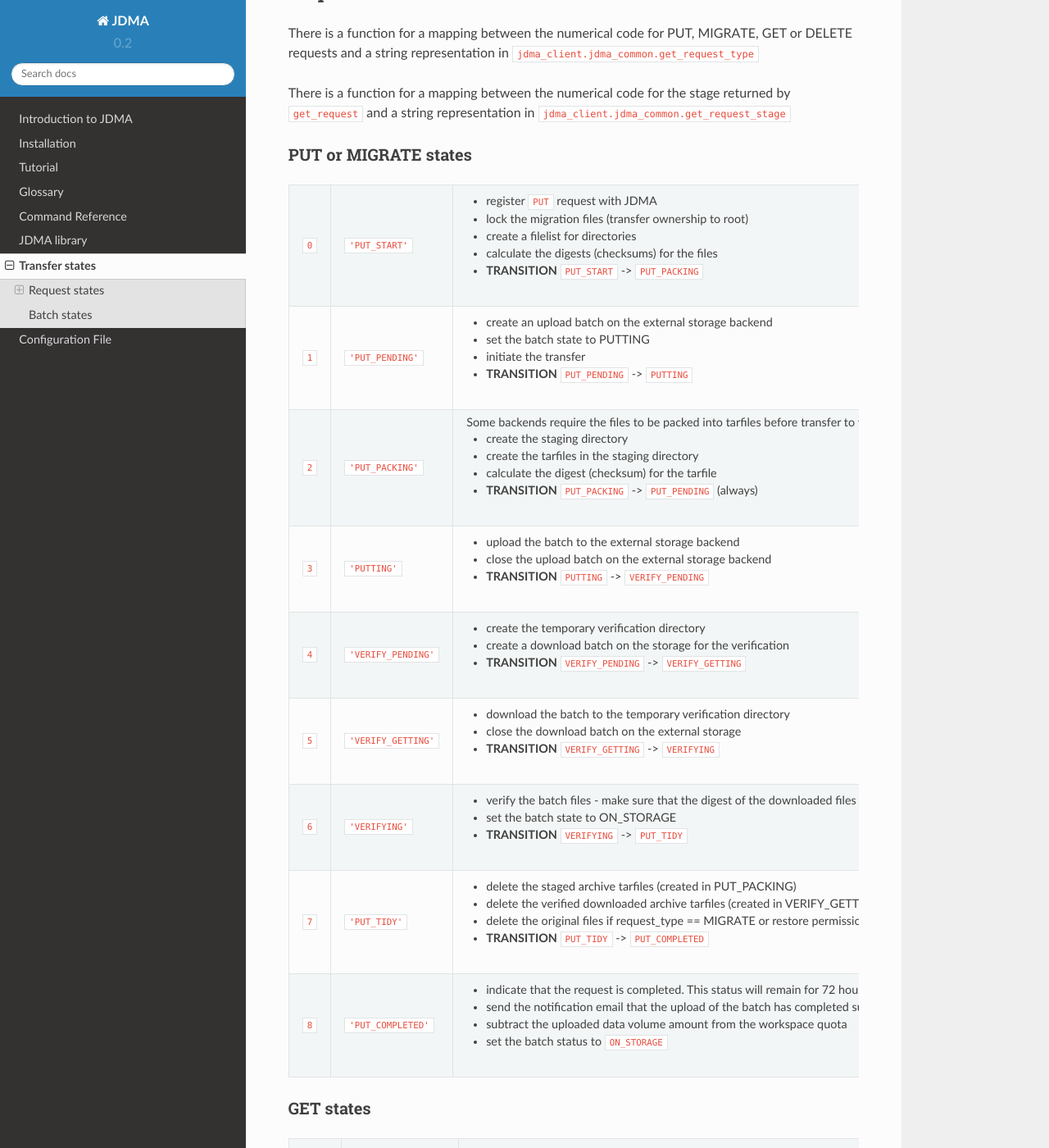
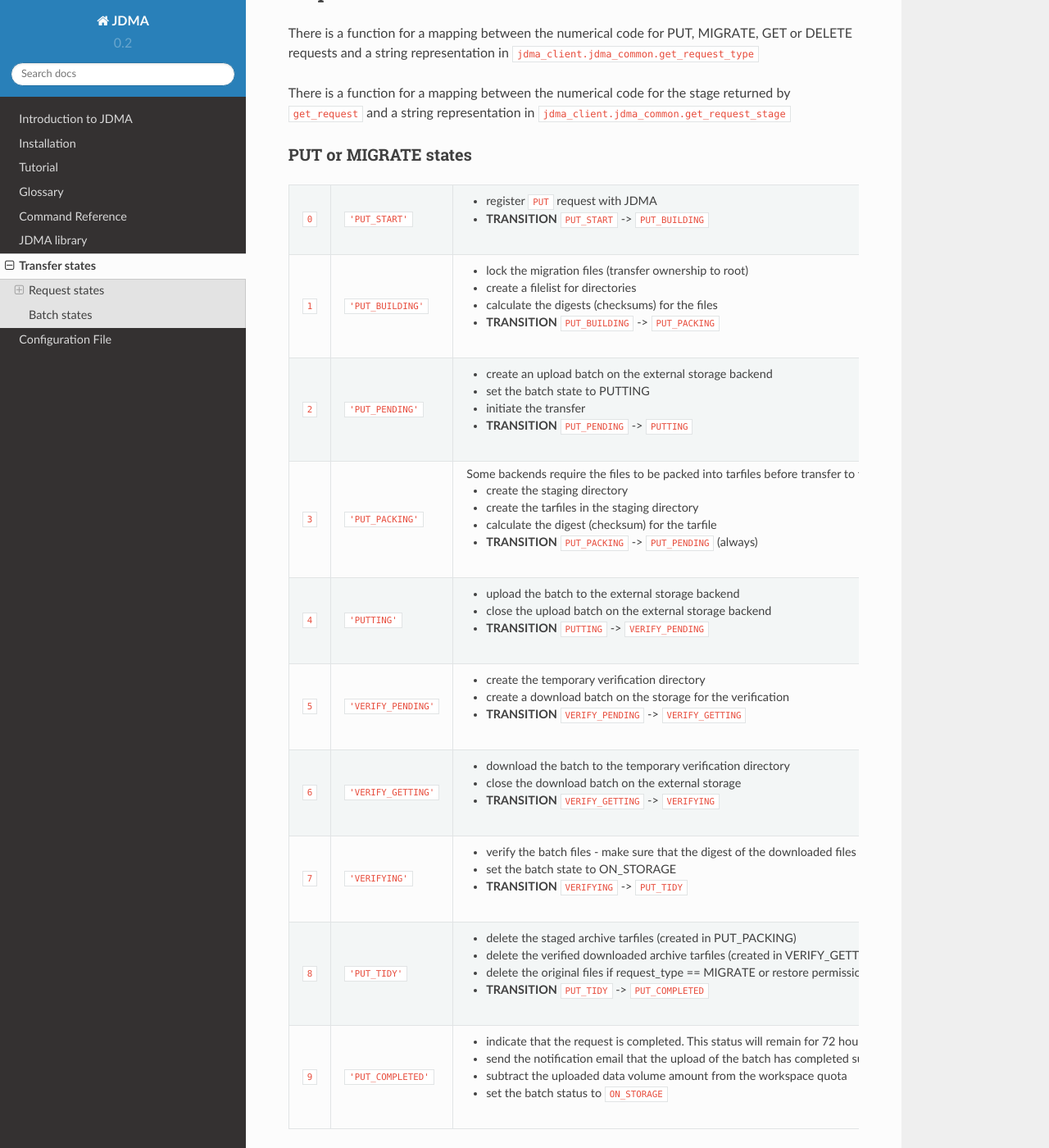
Before and after one commit to cedadev/jdma_client, a Sphinx documentation site: the page built from docs/jdma_client/transfer_states.rst, in a window 1280 px wide and 1400 px high, scrolled down 309 px. Shown: the whole window at 82% size. Built offline with Sphinx 7.4.7 and the Read the Docs theme 2.0.0, drawn with Linux system fonts in a browser that asks for light colours.

```diff
--- a/docs/conf.py
+++ b/docs/conf.py
@@ -18,7 +18,7 @@
 #
 import os
 import sys
-sys.path.insert(0, os.path.abspath('../jdma_client'))
+sys.path.insert(0, os.path.abspath('../'))
 sys.path.append(os.path.abspath('exts'))
 
 # -- General configuration ------------------------------------------------
--- a/docs/jdma_client/transfer_states.rst
+++ b/docs/jdma_client/transfer_states.rst
@@ -19,17 +19,19 @@ PUT or MIGRATE states
 ^^^^^^^^^^^^^^^^^^^^^
 +-----+---------------------+---------------------------------------------------------------------------+
 |``0``|``'PUT_START'``      | - register ``PUT`` request with JDMA                                      |
-|     |                     | - lock the migration files (transfer ownership to root)                   |
+|     |                     | - **TRANSITION** ``PUT_START`` -> ``PUT_BUILDING``                        |
++-----+---------------------+---------------------------------------------------------------------------+
+|``1``|``'PUT_BUILDING'``   | - lock the migration files (transfer ownership to root)                   |
 |     |                     | - create a filelist for directories                                       |
 |     |                     | - calculate the digests (checksums) for the files                         |
-|     |                     | - **TRANSITION** ``PUT_START`` -> ``PUT_PACKING``                         |
+|     |                     | - **TRANSITION** ``PUT_BUILDING`` -> ``PUT_PACKING``                      |
 +-----+---------------------+---------------------------------------------------------------------------+
-|``1``|``'PUT_PENDING'``    | - create an upload batch on the external storage backend                  |
+|``2``|``'PUT_PENDING'``    | - create an upload batch on the external storage backend                  |
 |     |                     | - set the batch state to PUTTING                                          |
 |     |                     | - initiate the transfer                                                   |
 |     |                     | - **TRANSITION** ``PUT_PENDING`` -> ``PUTTING``                           |
 +-----+---------------------+---------------------------------------------------------------------------+
-|``2``|``'PUT_PACKING'``    | Some backends require the files to be packed into tarfiles before transfer|
+|``3``|``'PUT_PACKING'``    | Some backends require the files to be packed into tarfiles before transfer|
 |     |                     | to the storage.  If this is the case for this transfer then:              |
 |     |                     |                                                                           |
 |     |                     | - create the staging directory                                            |
@@ -37,32 +39,32 @@ PUT or MIGRATE states
 |     |                     | - calculate the digest (checksum) for the tarfile                         |
 |     |                     | - **TRANSITION** ``PUT_PACKING`` -> ``PUT_PENDING`` (always)              |
 +-----+---------------------+---------------------------------------------------------------------------+
-|``3``|``'PUTTING'``        | - upload the batch to the external storage backend                        |
+|``4``|``'PUTTING'``        | - upload the batch to the external storage backend                        |
 |     |                     | - close the upload batch on the external storage backend                  |
 |     |                     | - **TRANSITION** ``PUTTING`` -> ``VERIFY_PENDING``                        |
 +-----+---------------------+---------------------------------------------------------------------------+
-|``4``|``'VERIFY_PENDING'`` | - create the temporary verification directory                             |
+|``5``|``'VERIFY_PENDING'`` | - create the temporary verification directory                             |
 |     |                     | - create a download batch on the storage for the verification             |
 |     |                     | - **TRANSITION** ``VERIFY_PENDING`` -> ``VERIFY_GETTING``                 |
 +-----+---------------------+---------------------------------------------------------------------------+
-|``5``|``'VERIFY_GETTING'`` | - download the batch to the temporary verification directory              |
+|``6``|``'VERIFY_GETTING'`` | - download the batch to the temporary verification directory              |
 |     |                     | - close the download batch on the external storage                        |
 |     |                     | - **TRANSITION** ``VERIFY_GETTING`` -> ``VERIFYING``                      |
 +-----+---------------------+---------------------------------------------------------------------------+
-|``6``|``'VERIFYING'``      | - verify the batch files - make sure that the digest of the downloaded    |
+|``7``|``'VERIFYING'``      | - verify the batch files - make sure that the digest of the downloaded    |
 |     |                     |   files matches those of the digest calculated in PUT_PACKING or          |
 |     |                     |   PUT_START                                                               |
 |     |                     | - set the batch state to ON_STORAGE                                       |
 |     |                     | - **TRANSITION** ``VERIFYING`` -> ``PUT_TIDY``                            |
 +-----+---------------------+---------------------------------------------------------------------------+
-|``7``|``'PUT_TIDY'``       | - delete the staged archive tarfiles (created in PUT_PACKING)             |
+|``8``|``'PUT_TIDY'``       | - delete the staged archive tarfiles (created in PUT_PACKING)             |
 |     |                     | - delete the verified downloaded archive tarfiles (created in             |
 |     |                     |   VERIFY_GETTING)                                                         |
 |     |                     | - delete the original files if request_type == MIGRATE or restore         |
 |     |                     |   permissions on original files if request_type == PUT                    |
 |     |                     | - **TRANSITION** ``PUT_TIDY`` -> ``PUT_COMPLETED``                        |
 +-----+---------------------+---------------------------------------------------------------------------+
-|``8``|``'PUT_COMPLETED'``  | - indicate that the request is completed. This status will remain for 72  |
+|``9``|``'PUT_COMPLETED'``  | - indicate that the request is completed. This status will remain for 72  |
 |     |                     |   hours after the request is completed                                    |
 |     |                     | - send the notification email that the upload of the batch has completed  |
 |     |                     |   successfully                                                            |
--- a/setup.py
+++ b/setup.py
@@ -9,7 +9,7 @@ os.chdir(os.path.normpath(os.path.join(os.path.abspath(__file__), os.pardir)))
 
 setup(
     name='jdma_client',
-    version='0.2.4',
+    version='0.2.15',
     packages=['jdma_client'],
     install_requires=['requests',
                       'python_dateutil',
```
Also changed, not shown: docs/jdma_client/tutorial.rst (+9 -8 lines), 1 other file.
